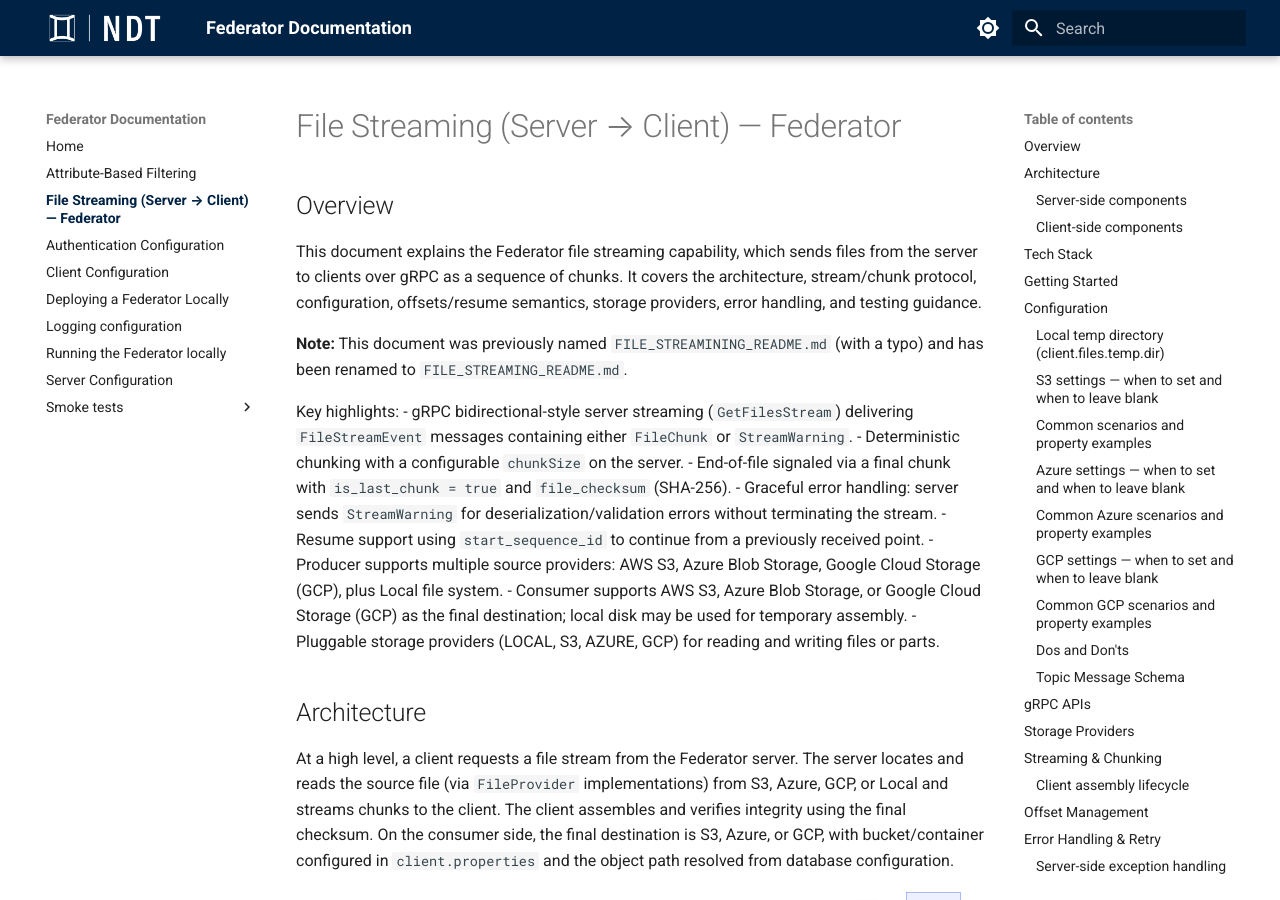
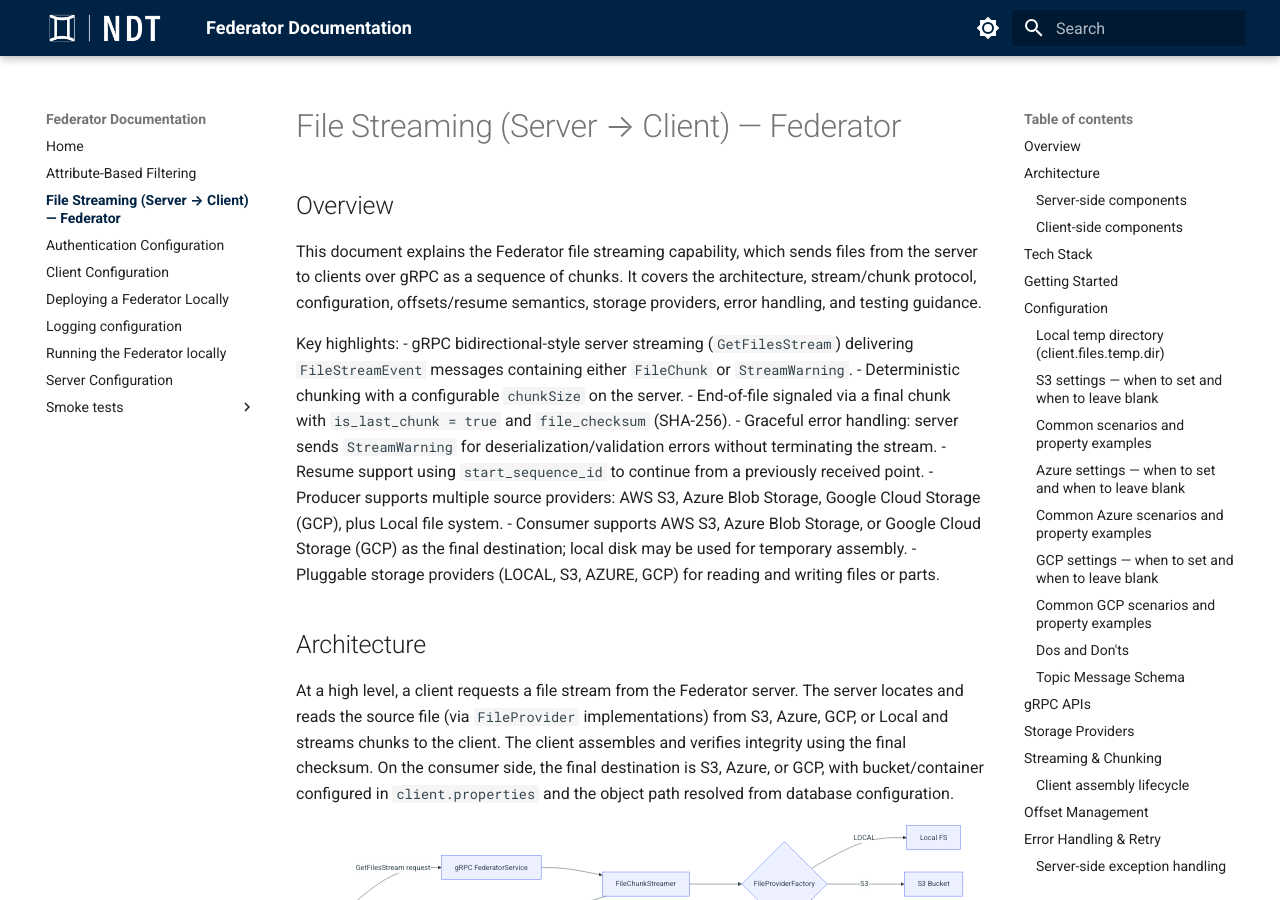
Before and after one commit to National-Digital-Twin/federator, an MkDocs documentation site: the page built from docs/FILE_STREAMING_README.md, in a window 1280 px wide and 900 px high. Built offline with MkDocs 1.6.1 and Material for MkDocs 9.7.7, drawn with Linux system fonts in a browser that asks for light colours; the version menu is left out.

Commit message:
DPAV-2642-added-documentation

```diff
--- a/docs/FILE_STREAMING_README.md
+++ b/docs/FILE_STREAMING_README.md
@@ -3,8 +3,6 @@
 ## Overview
 
 This document explains the Federator file streaming capability, which sends files from the server to clients over gRPC as a sequence of chunks. It covers the architecture, stream/chunk protocol, configuration, offsets/resume semantics, storage providers, error handling, and testing guidance.
-
-**Note:** This document was previously named `FILE_STREAMINING_README.md` (with a typo) and has been renamed to `FILE_STREAMING_README.md`.
 
 Key highlights:
 - gRPC bidirectional-style server streaming (`GetFilesStream`) delivering `FileStreamEvent` messages containing either `FileChunk` or `StreamWarning`.
```
